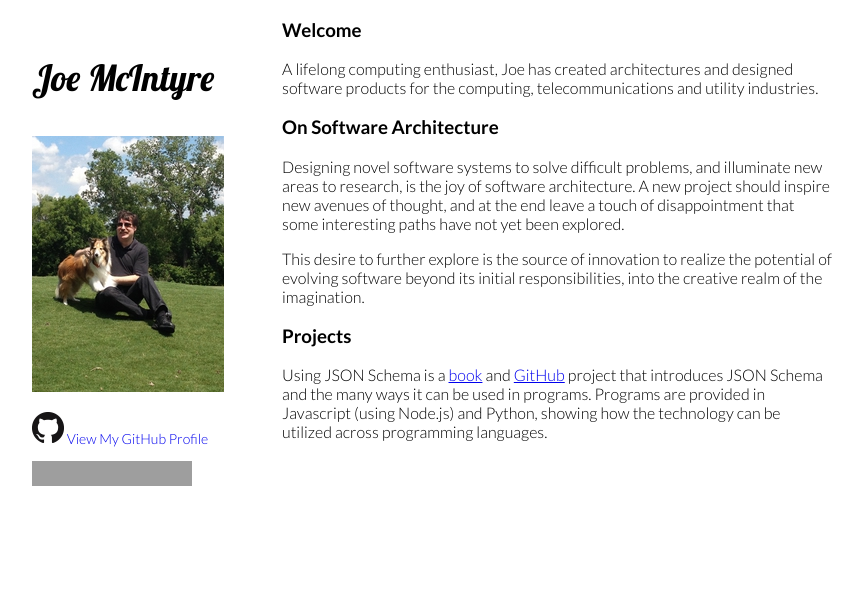
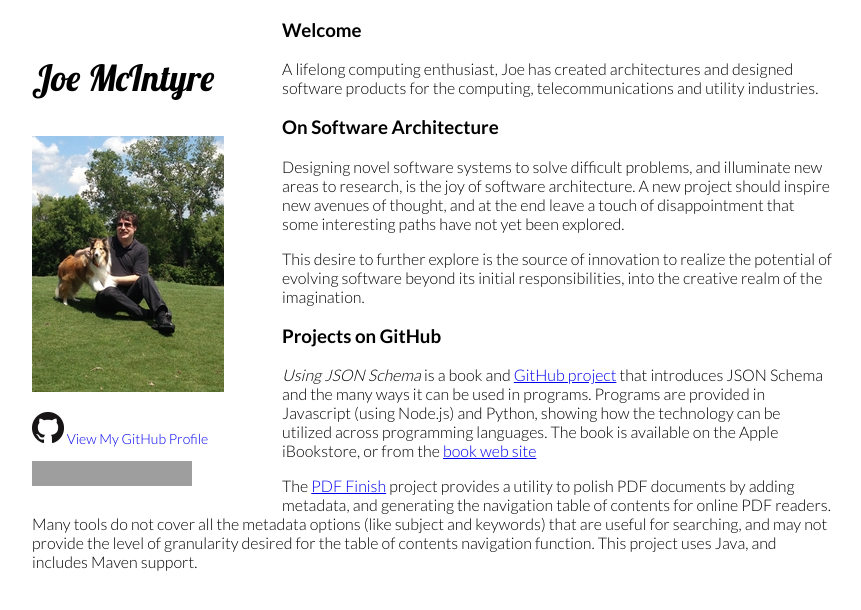
Before and after one commit to joemcintyre/joemcintyre.github.io, a plain HTML site: page index.html in a window 1280 px wide. Shown: the whole page, without its empty margins (208-1069 px from the left). Drawn offline with Linux system fonts and the light colour scheme; grey boxes are pictures that could not be loaded.

Commit message:
Add PDF Finish project

```diff
--- a/index.html
+++ b/index.html
@@ -46,12 +46,22 @@
           initial responsibilities, into the creative realm of the imagination.</p>
         </article>
         <article>
-          <h3>Projects</h3>
-          <p>Using JSON Schema is a <a href='http://usingjsonschema.com' target='_blank'>book</a> and
-          <a href='https://usingjsonschema.github.io' target='_blank'>GitHub</a> project that introduces
-          JSON Schema and the many ways it can be used in programs. Programs are provided in
-          Javascript (using Node.js) and Python, showing how the technology can be utilized
-          across programming languages.</p>
+          <h3>Projects on GitHub</h3>
+          <p><i>Using JSON Schema</i> is a book and
+          <a href='https://usingjsonschema.github.io' target='_blank'>GitHub project</a>
+          that introduces JSON Schema and the many ways it can be used in programs.
+          Programs are provided in Javascript (using Node.js) and Python, showing how the
+          technology can be utilized across programming languages. The book is available on
+          the Apple iBookstore, or from the
+          <a href='http://usingjsonschema.com' target='_blank'>book web site</a></p>
+          <p>The
+          <a href="https://github.com/joemcintyre/pdf-finish" target='_blank'>PDF Finish</a>
+          project provides a utility to polish PDF documents by
+          adding metadata, and generating the navigation table of contents for online PDF
+          readers. Many tools do not cover all the metadata options (like subject and
+          keywords) that are useful for searching, and may not provide the level of
+          granularity desired for the table of contents navigation function. This project
+          uses Java, and includes Maven support.
         </article>
       </section>
     </div>
```
